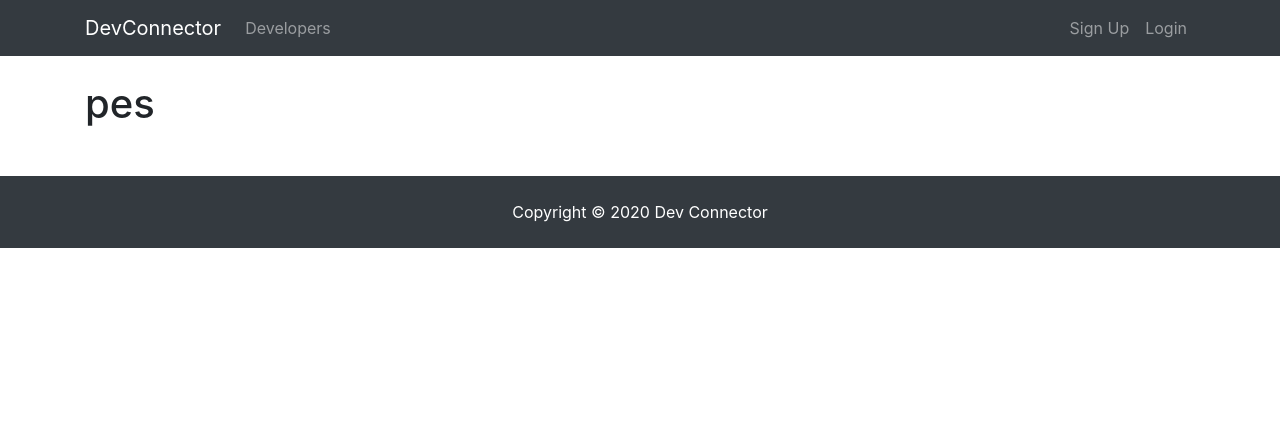
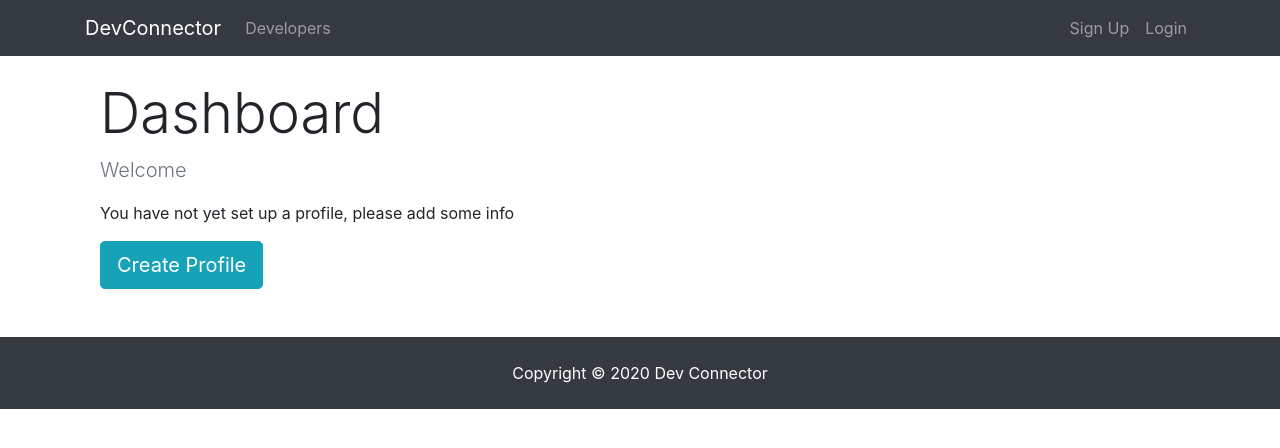
Before and after one commit to Vanevo00/MERNPractice, a React (Create React App) app in the folder client/: page /dashboard in a window 1280 px wide. Shown: the top 448 px of the page. Built offline with nearby package versions, Linux system fonts and the light colour scheme; no server answers.

Commit message:
feat: spinner and dashboard checks

```diff
--- /dev/null
+++ b/client/src/components/common/Spinner.js
@@ -0,0 +1,12 @@
+import React from 'react'
+import spinner from './spinner.gif'
+
+const Spinner = () => {
+  return (
+    <div>
+      <img src={spinner} alt='spinner' style={{width: '200px', margin: 'auto', display: 'block'}}/>
+    </div>
+  )
+}
+
+export default Spinner
--- a/client/src/components/dashboard/Dashboard.js
+++ b/client/src/components/dashboard/Dashboard.js
@@ -1,15 +1,52 @@
 import React, { useEffect } from 'react'
 import { connect } from 'react-redux'
 import { getCurrentProfile } from '../../actions/profileActions'
+import Spinner from '../common/Spinner'
+import { Link } from 'react-router-dom'
 
-const Dashboard = ({ getCurrentProfile }) => {
+const Dashboard = ({ getCurrentProfile, profileState, auth }) => {
   useEffect(() => {
     getCurrentProfile()
-  }, [])
+  }, [getCurrentProfile])
+
+  const { user } = auth
+  const { profile, loading } = profileState
+
+  let dashboardContent
+
+  if (profile === null || loading) {
+    dashboardContent = <Spinner/>
+  } else {
+    if (Object.keys(profile).length > 0) {
+      dashboardContent = <h4>Profile is there</h4>
+    } else {
+      dashboardContent = (
+        <div>
+          <p className='lead text-muted'>Welcome {user.name}</p>
+          <p>You have not yet set up a profile, please add some info</p>
+          <Link to='/create-profile' className='btn btn-lg btn-info'>Create Profile</Link>
+        </div>
+      )
+    }
+  }
 
   return (
-    <h1>pes</h1>
+    <div className='dashboard'>
+      <div className='container'>
+        <div className='row'>
+          <div className='col-md-12'>
+            <h1 className='display-4'>Dashboard</h1>
+            {dashboardContent}
+          </div>
+        </div>
+      </div>
+    </div>
   )
 }
 
-export default connect(null, { getCurrentProfile })(Dashboard)
+const mapStateToProps = (state) => ({
+  profileState: state.profile,
+  auth: state.auth
+})
+
+export default connect(mapStateToProps, { getCurrentProfile })(Dashboard)
--- a/client/src/components/layout/Landing.js
+++ b/client/src/components/layout/Landing.js
@@ -4,7 +4,6 @@ import { connect } from 'react-redux'
 
 const Landing = ({ auth, history }) => {
   if (auth.isAuthenticated) history.push('/dashboard')
-  console.log(auth.isAuthenticated)
 
   return (
     <div className="landing">
```
Also changed, not shown: client/src/components/common/spinner.gif (added).
